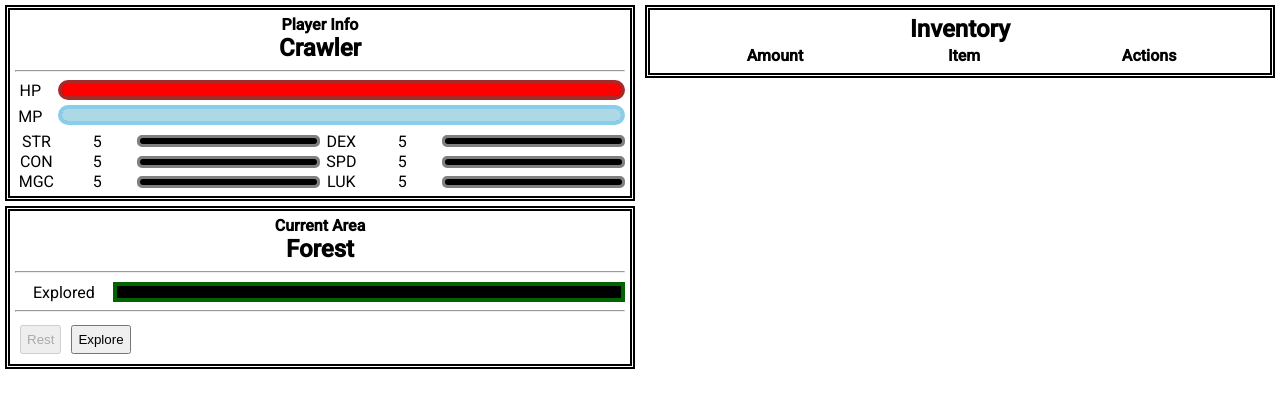
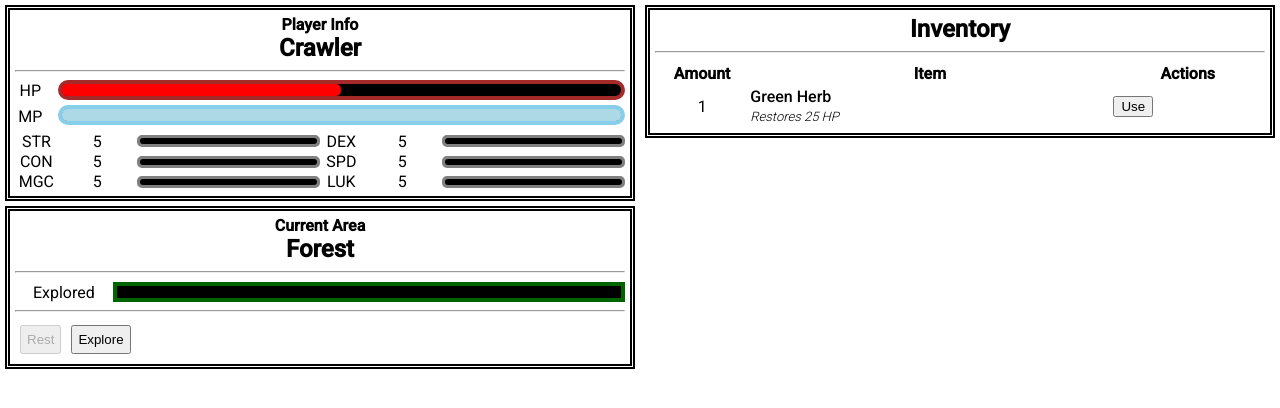
Before and after one commit to filiperferreira/iCrawler2, an Angular app: page / in a window 1280 px wide. Shown: the top 408 px of the page. Built offline with nearby package versions, Linux system fonts and the light colour scheme.

Commit message:
Updated inventory layout and item actions

```diff
--- a/src/app/inventory/inventory-data/inventory-data.service.ts
+++ b/src/app/inventory/inventory-data/inventory-data.service.ts
@@ -26,4 +26,7 @@ export class InventoryDataService {
   gainItem(item: number, amount: number): void {
     this.inventory.items[item].amount += amount;
   }
+  removeItem(item: Item, amount: number): void {
+    item.amount -= amount;
+  }
 }
--- a/src/app/inventory/inventory-data/inventory-data.ts
+++ b/src/app/inventory/inventory-data/inventory-data.ts
@@ -13,9 +13,9 @@ export interface Inventory {
 
 export const INVENTORY: Inventory = {
     items: [{
-        name: "Herb",
+        name: "Green Herb",
         description: "Restores 25 HP",
-        amount: 0,
+        amount: 1,
         action: function(player) {
             player.restoreHP(25);
         }
--- a/src/app/inventory/inventory.component.css
+++ b/src/app/inventory/inventory.component.css
@@ -18,3 +18,26 @@
 #table {
     width: 100%;
 }
+
+.amount-column {
+    width: 15%;
+    text-align: center;
+}
+
+.item-column {
+    width: 60%;
+}
+
+.item-name {
+    font-weight: 500;
+}
+
+.item-description {
+    font-weight: 100;
+    font-style: italic;
+    font-size: small;
+}
+
+.actions-column {
+    width: 30%;
+}
--- a/src/app/inventory/inventory.component.html
+++ b/src/app/inventory/inventory.component.html
@@ -2,17 +2,22 @@
     <div id="inventory-title">
         <span id="title">Inventory</span><br>
     </div>
+    <hr>
     <table id="table">
         <tr>
-            <th>Amount</th>
-            <th>Item</th>
-            <th>Actions</th>
+            <th class="amount-column">Amount</th>
+            <th class="item-column">Item</th>
+            <th class="actions-column">Actions</th>
         </tr>
         <tr *ngFor="let item of listItems()">
-            <td>{{item.amount}}</td>
-            <td>{{item.name}}<br>
-            {{item.description}}</td>
-            <td><button>Use</button></td>
+            <td class="amount-column">{{item.amount}}</td>
+            <td class="item-column">
+                <span class="item-name">{{item.name}}</span><br>
+                <span class="item-description">{{item.description}}</span>
+            </td>
+            <td class="action-column">
+                <button (click)="useItem(item)">Use</button>
+            </td>
         </tr>
     </table>
 </div>
--- a/src/app/inventory/inventory.component.ts
+++ b/src/app/inventory/inventory.component.ts
@@ -1,6 +1,7 @@
 import { Component, OnInit } from '@angular/core';
 import { InventoryDataService } from './inventory-data/inventory-data.service';
 import { Item } from './inventory-data/inventory-data';
+import { PlayerDataService } from '../player/player-data/player-data.service';
 
 @Component({
   selector: 'app-inventory',
@@ -9,7 +10,7 @@ import { Item } from './inventory-data/inventory-data';
 })
 export class InventoryComponent implements OnInit {
 
-  constructor(private inventoryData: InventoryDataService) { }
+  constructor(private inventoryData: InventoryDataService, private playerData: PlayerDataService) { }
 
   ngOnInit(): void {
   }
@@ -17,4 +18,9 @@ export class InventoryComponent implements OnInit {
   listItems(): Item[] {
     return this.inventoryData.listItems();
   }
+
+  useItem(item: Item): void {
+    item.action(this.playerData);
+    this.inventoryData.removeItem(item, 1);
+  }
 }
--- a/src/app/player/player-data/player-data.ts
+++ b/src/app/player/player-data/player-data.ts
@@ -15,7 +15,7 @@ export interface Stat {
 
 export const PLAYER: Player = {
     name: "Crawler",
-    health: {current: 100, min: 0, max: 100},
+    health: {current: 50, min: 0, max: 100},
     mana: {current: 50, min: 0, max: 50},
     stats: [{id: "Strength", level: 5, exp: 0, exp_to_level: 100},
             {id: "Dexterity", level: 5, exp: 0, exp_to_level: 100},
```
